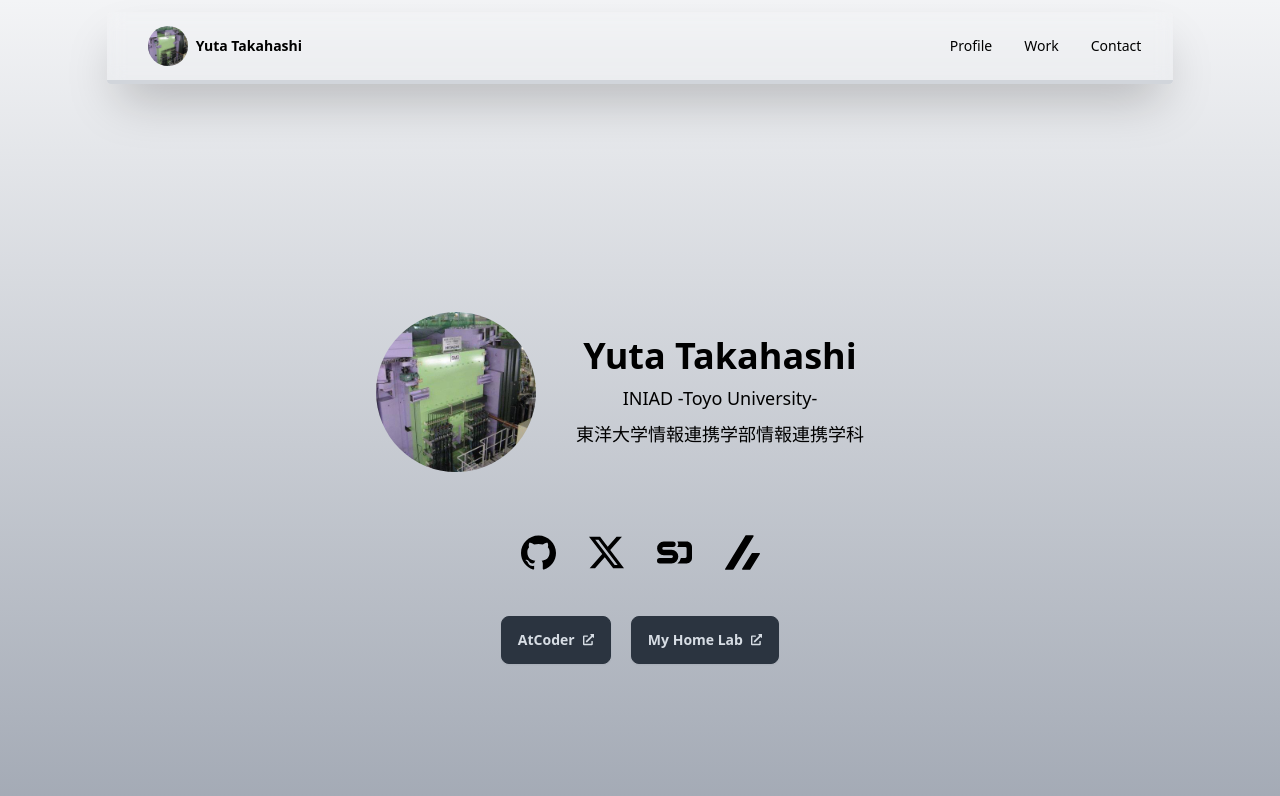
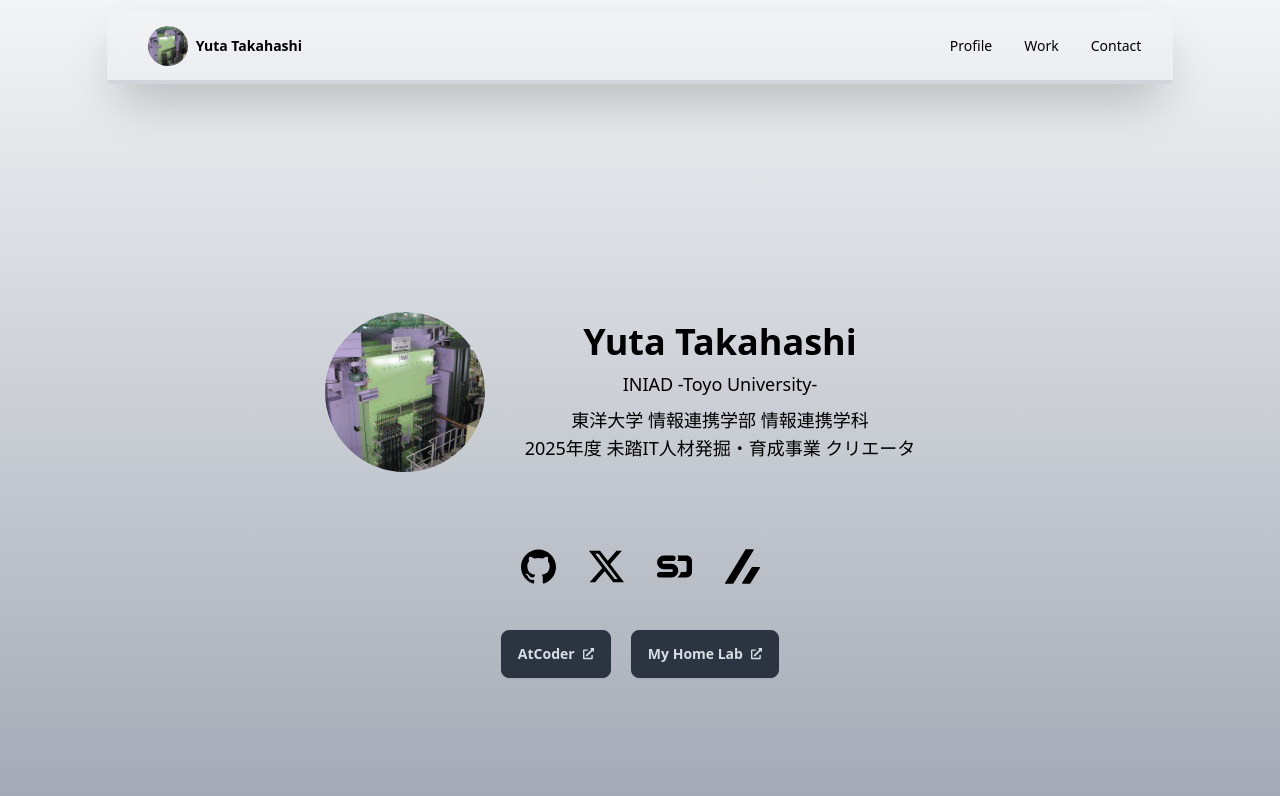
Before and after one commit to Walkmana-25/profile, a Next.js app: page / in a window 1280 px wide. Shown: the top 796 px of the page. Built offline with nearby package versions, Linux system fonts and the light colour scheme.

Commit message:
feat: update educational details for clarity and add creator role

```diff
--- a/src/app/page.tsx
+++ b/src/app/page.tsx
@@ -29,7 +29,8 @@ export default function Home() {
         <div className="flex flex-col items-center justify-center py-10 md:px-10">
           <h1 className="text-4xl font-bold">Yuta Takahashi</h1>
           <p className="text-lg m-2">INIAD -Toyo University-</p>
-          <p className="text-lg">東洋大学情報連携学部情報連携学科</p>
+          <p className="text-lg">東洋大学 情報連携学部 情報連携学科</p>
+          <p className="text-lg">2025年度 未踏IT人材発掘・育成事業 クリエータ</p>
         </div>
       </div>
 
```
